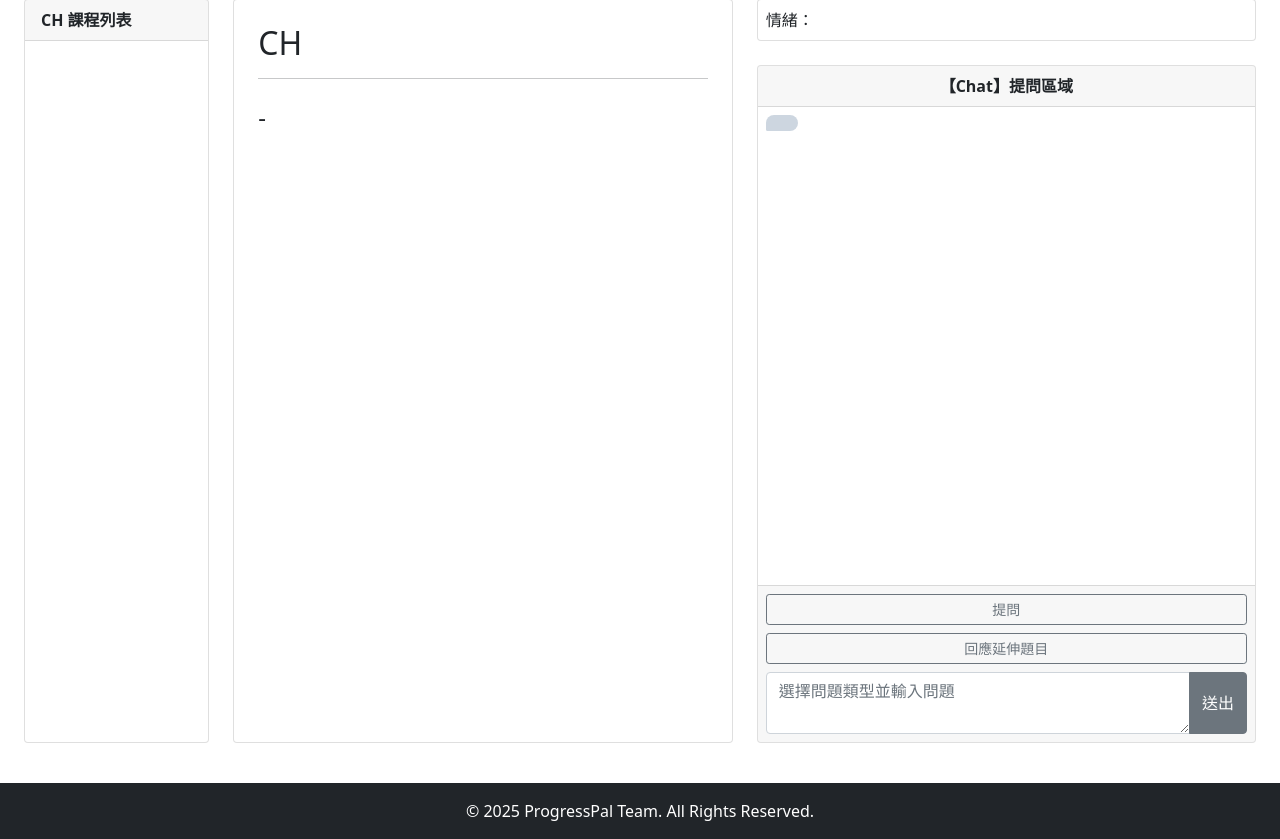
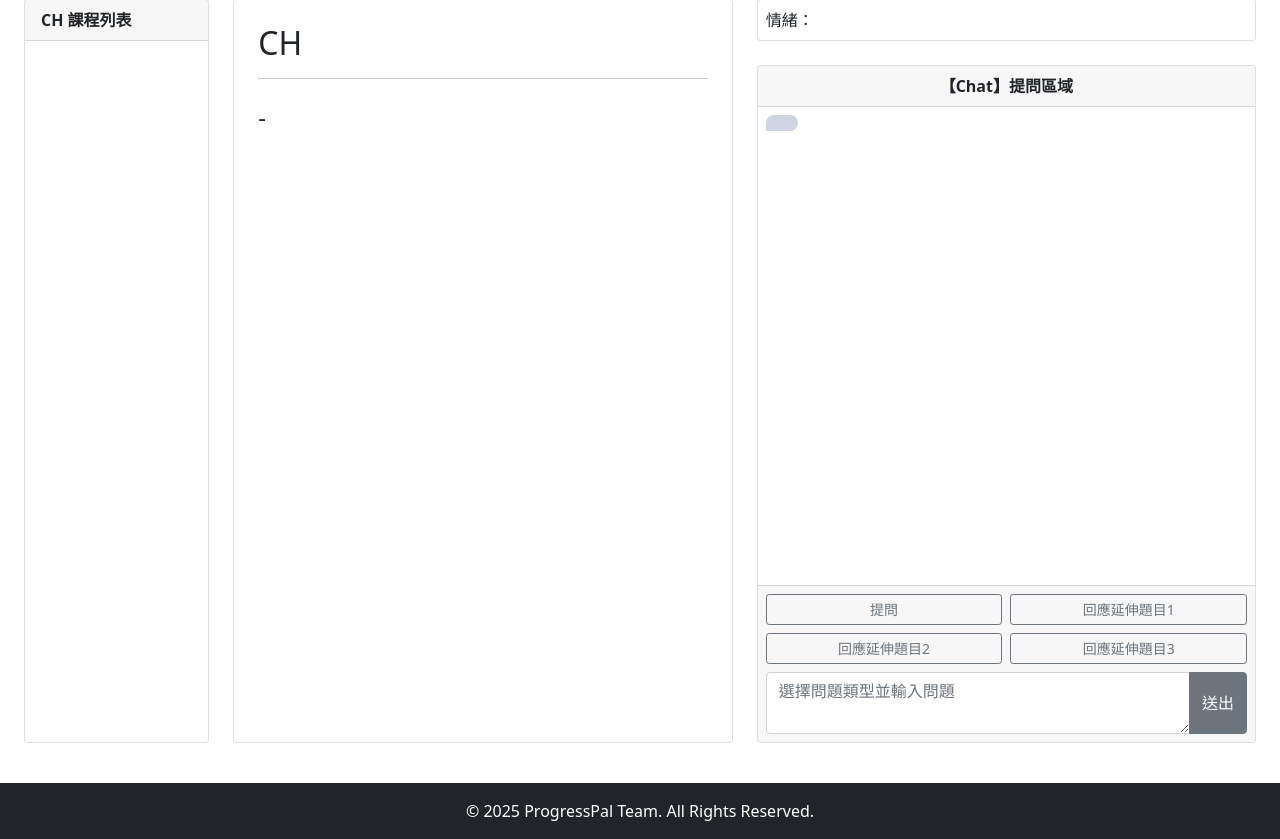
Before and after one commit to yuuuchen/ProgressPal, a Django app: template progresspal/templates/learning/study.html in a window 1280 px wide. Shown: the part 73-912 px from the top of the page. Run offline with Django 5.2, Linux system fonts and the light colour scheme; the template is opened without the code that fills it, so the values that code supplies are empty.

Commit message:
修改成三個延伸提問按鈕

```diff
--- a/progresspal/static/js/chat.js
+++ b/progresspal/static/js/chat.js
@@ -4,9 +4,11 @@ document.addEventListener('DOMContentLoaded', () => {
     const chatHistory = document.getElementById('chat-history');
     const chatInput = document.getElementById('chat-input');
     const sendBtn = document.getElementById('send-btn');
-    // 連接兩個問題類型按鈕
+    // 連接問題類型按鈕
     const directQuestionBtn = document.getElementById('direct-question-btn');
-    const extendQuestionBtn = document.getElementById('extend-question-btn');
+    const extendQuestionBtn1 = document.getElementById('extend-question-btn1');
+    const extendQuestionBtn2 = document.getElementById('extend-question-btn2');
+    const extendQuestionBtn3 = document.getElementById('extend-question-btn3');
 
     // 儲存使用者選擇的問題類型
     let selectedQuestionType = null;
@@ -15,15 +17,37 @@ document.addEventListener('DOMContentLoaded', () => {
     directQuestionBtn.addEventListener('click', () => {
         selectedQuestionType = 'direct';
         directQuestionBtn.classList.add('active');
-        extendQuestionBtn.classList.remove('active');
+       extendQuestionBtn1.classList.remove('active');
+        extendQuestionBtn2.classList.remove('active');
+        extendQuestionBtn3.classList.remove('active');
         clearError();
     });
 
     // 問題類型：延伸提問
-    extendQuestionBtn.addEventListener('click', () => {
-        selectedQuestionType = 'extended';
-        extendQuestionBtn.classList.add('active');
+    extendQuestionBtn1.addEventListener('click', () => {
+        selectedQuestionType = '-3';
+        extendQuestionBtn1.classList.add('active');
         directQuestionBtn.classList.remove('active');
+        extendQuestionBtn2.classList.remove('active');
+        extendQuestionBtn3.classList.remove('active');
+        clearError();
+    });
+
+     extendQuestionBtn2.addEventListener('click', () => {
+        selectedQuestionType = '-2';
+        extendQuestionBtn2.classList.add('active');
+        directQuestionBtn.classList.remove('active');
+        extendQuestionBtn1.classList.remove('active');
+        extendQuestionBtn3.classList.remove('active');
+        clearError();
+    });
+
+     extendQuestionBtn3.addEventListener('click', () => {
+        selectedQuestionType = '-1';
+        extendQuestionBtn3.classList.add('active');
+        directQuestionBtn.classList.remove('active');
+        extendQuestionBtn1.classList.remove('active');
+        extendQuestionBtn2.classList.remove('active');
         clearError();
     });
 
@@ -63,7 +87,9 @@ document.addEventListener('DOMContentLoaded', () => {
         selectedQuestionType = null;
         // 移除按鈕的 active 狀態
         directQuestionBtn.classList.remove('active');
-        extendQuestionBtn.classList.remove('active');
+        extendQuestionBtn1.classList.remove('active');
+        extendQuestionBtn2.classList.remove('active');
+        extendQuestionBtn3.classList.remove('active');
     }
 
     // 送出訊息sendMessage
@@ -78,7 +104,7 @@ document.addEventListener('DOMContentLoaded', () => {
         try {
             // 傳送給後端的資料
             const payload = {
-                question_choice: questionType, // direct/extended
+                question_choice: questionType, // direct/-3/-2/-1
                 question: messageText,
             };
 
@@ -100,9 +126,6 @@ document.addEventListener('DOMContentLoaded', () => {
                 appendMessage(data.answer, 'assistant');
                 appendMessage(data.extended_questions, 'assistant');
 
-                if (data.extended_questions) {
-                    appendMessage(data.extended_questions, 'assistant');
-                }
             } else {
                  throw new Error('從伺服器收到無效的回應');
             }
--- a/progresspal/templates/learning/study.html
+++ b/progresspal/templates/learning/study.html
@@ -66,9 +66,11 @@
                 <!-- 輸入區塊 -->
                 <div class="card-footer p-2">
                     <!-- 快捷操作按鈕 -->
-                    <div class="d-grid gap-2 mb-2">
+                    <div class="d-grid gap-2 mb-2" style="grid-template-columns: 1fr 1fr;">
                         <button id="direct-question-btn" class="btn btn-sm btn-outline-secondary">提問</button>
-                        <button id="extend-question-btn" class="btn btn-sm btn-outline-secondary">回應延伸題目</button>
+                        <button id="extend-question-btn1" class="btn btn-sm btn-outline-secondary">回應延伸題目1</button>
+                        <button id="extend-question-btn2" class="btn btn-sm btn-outline-secondary">回應延伸題目2</button>
+                        <button id="extend-question-btn3" class="btn btn-sm btn-outline-secondary">回應延伸題目3</button>
                     </div>
                     <!-- 文字輸入區 -->
                     <div class="input-group">
```
